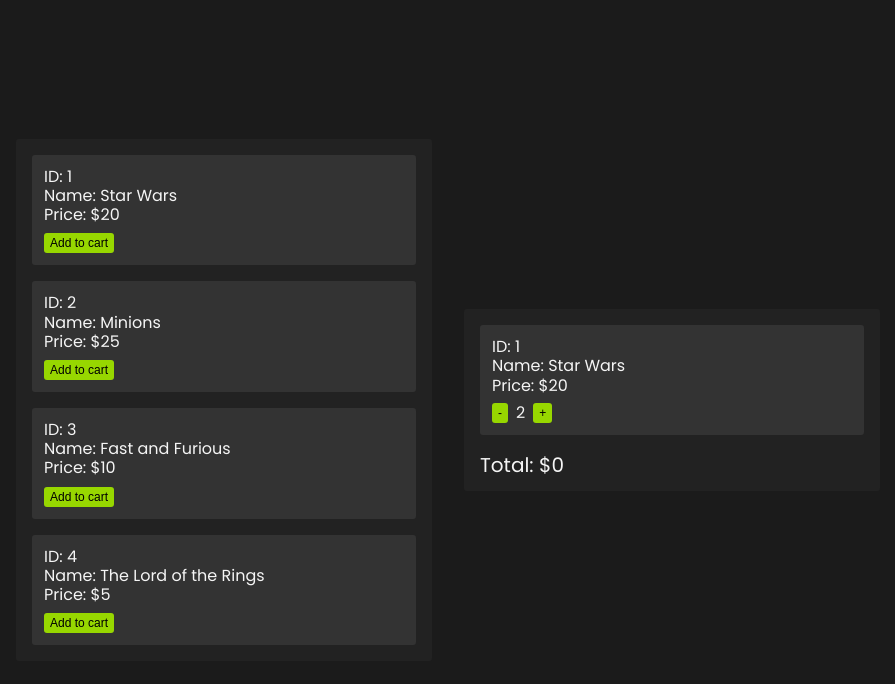
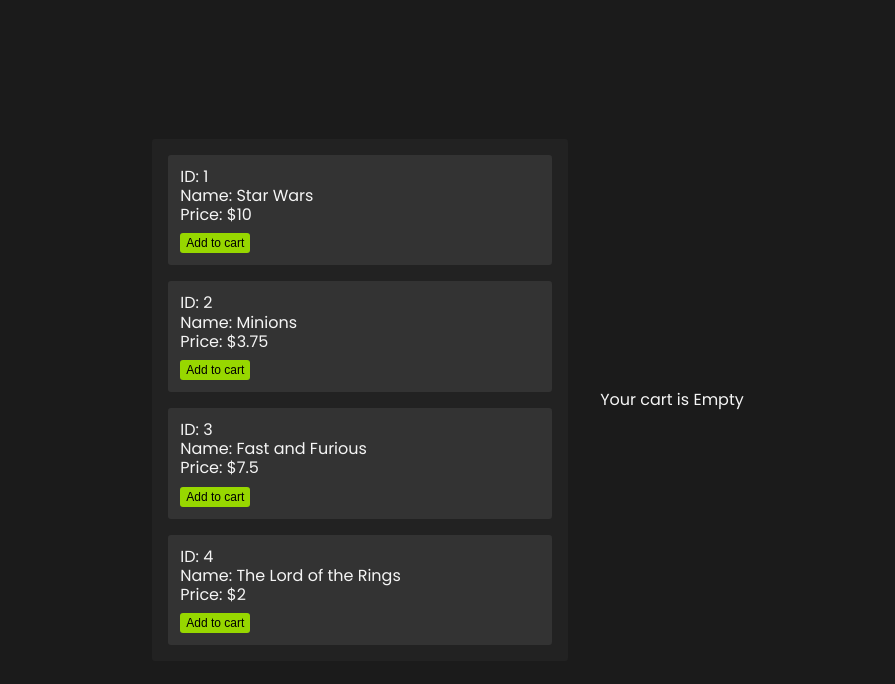
Before and after one commit to mediastream/mediastream-challenge-react, a React (Create React App) app: page /01 in a window 1280 px wide. Shown: the top 684 px of the page, without its empty margins (192-1087 px from the left). Built offline with nearby package versions, Linux system fonts and the light colour scheme.

Commit message:
Exercise 1 Done

```diff
--- a/package.json
+++ b/package.json
@@ -11,6 +11,7 @@
     "react-dom": "^17.0.2",
     "react-router-dom": "^5.2.1",
     "react-scripts": "4.0.3",
+    "react-use-cart": "^1.13.0",
     "web-vitals": "^1.0.1"
   },
   "scripts": {
--- a/src/components/pages/Exercise01/assets/styles.css
+++ b/src/components/pages/Exercise01/assets/styles.css
@@ -73,6 +73,12 @@
   margin-top: .5em;
 }
 
+.movies__cart-card-removeItem {
+  display: flex;
+  align-items: center;
+  margin-top: 1em;
+}
+
 .movies__cart-card span {
   margin: 0 .5em;
 }
@@ -90,3 +96,7 @@
   margin-top: 1em;
   font-size: 1.25em;
 }
+
+.text-center{
+  text-align: center;
+}
--- /dev/null
+++ b/src/components/pages/Exercise01/components/Cart.js
@@ -0,0 +1,65 @@
+import { useCart } from "react-use-cart";
+
+const Cart = () => {
+    const {
+        isEmpty,
+        totalUniqueItems,
+        items,
+        totalItems,
+        cartTotal,
+        updateItemQuantity,
+        removeItem,
+    } = useCart();
+
+    if (isEmpty) return <h1 className="text-center"> Your cart is Empty </h1>;
+
+    return (
+        <div className="movies__cart">
+        <h3>Cart ({totalUniqueItems}) total Item :({totalItems})</h3>
+        <ul>
+            {items.map((item) => {
+                return (
+                    <li key={item.id} className="movies__cart-card">
+                        <ul>
+                            <li>
+                                ID: {item.id}
+                            </li>
+                            <li>
+                                Name: {item.name}
+                            </li>
+                            <li>
+                                Price: ${item.price}
+                            </li>
+                            <li>
+                                Quantity: {item.quantity}
+                            </li>
+                        </ul>
+                        <div className="movies__cart-card-quantity">
+                            <button onClick={() => updateItemQuantity(item.id, item.quantity - 1)}>
+                                -
+                            </button>
+                            <span>
+                                {item.quantity}
+                            </span>
+                            <button onClick={() => updateItemQuantity(item.id, item.quantity + 1)}>
+                                +
+                            </button>
+                        </div>
+                        <div className="movies__cart-card-removeItem">
+                            <button onClick={() => removeItem(item.id)}>
+                                remove item
+                            </button>
+                        </div>
+                    </li>
+                );
+            })}
+        </ul>
+            <div className="movies__cart-total">
+                <p>Total: ${cartTotal}USD</p>
+            </div>
+        </div>
+
+    );
+};
+
+export default Cart;
--- /dev/null
+++ b/src/components/pages/Exercise01/components/ItemCart.js
@@ -0,0 +1,31 @@
+import React from "react";
+import { useCart } from "react-use-cart";
+
+const ItemsCart = ({
+    id,
+    name,
+    price,
+    item
+}) => {
+  const { addItem } = useCart();
+  return (
+    <li key={id} className="movies__list-card">
+        <ul>
+            <li>
+                ID: {id}
+            </li>
+            <li>
+                Name: {name}
+            </li>
+            <li>
+                Price: ${price}
+            </li>
+        </ul>
+        <button onClick={() => addItem(item)}>
+            Add to cart
+        </button>
+    </li>
+  );
+};
+
+export default ItemsCart;
--- /dev/null
+++ b/src/components/pages/Exercise01/data/discountRules.js
@@ -0,0 +1,16 @@
+const discountRules = [
+    {
+        moviesGroupId: [3, 2],
+        discount: 0.25
+    },
+    {
+        moviesGroupId: [2, 4, 1],
+        discount: 0.5
+    },
+    {
+        moviesGroupId: [4, 2],
+        discount: 0.1
+    }
+]
+
+export default discountRules
--- /dev/null
+++ b/src/components/pages/Exercise01/data/movies.js
@@ -0,0 +1,24 @@
+const moviesData = [
+    {
+      id: 1,
+      name: 'Star Wars',
+      price: 20
+    },
+    {
+      id: 2,
+      name: 'Minions',
+      price: 25
+    },
+    {
+      id: 3,
+      name: 'Fast and Furious',
+      price: 10
+    },
+    {
+      id: 4,
+      name: 'The Lord of the Rings',
+      price: 5
+    }
+]
+
+export default moviesData
--- a/src/components/pages/Exercise01/index.js
+++ b/src/components/pages/Exercise01/index.js
@@ -12,115 +12,40 @@
  */
 
 import './assets/styles.css'
-import { useState } from 'react'
+import { CartProvider } from "react-use-cart";
+import { useState, useEffect } from "react";
+import ItemCart from './components/ItemCart';
+import Cart from './components/Cart'
+import discountRules from './data/discountRules'
+import moviesData from './data/movies'
+import setItemsDiscounts from './utils/setItemsDiscounts';
 
 export default function Exercise01 () {
-  const movies = [
-    {
-      id: 1,
-      name: 'Star Wars',
-      price: 20
-    },
-    {
-      id: 2,
-      name: 'Minions',
-      price: 25
-    },
-    {
-      id: 3,
-      name: 'Fast and Furious',
-      price: 10
-    },
-    {
-      id: 4,
-      name: 'The Lord of the Rings',
-      price: 5
-    }
-  ]
+  const [movies, setMovies] = useState([]);
 
-  const discountRules = [
-    {
-      m: [3, 2],
-      discount: 0.25
-    },
-    {
-      m: [2, 4, 1],
-      discount: 0.5
-    },
-    {
-      m: [4, 2],
-      discount: 0.1
-    }
-  ]
-
-  const [cart, setCart] = useState([
-    {
-      id: 1,
-      name: 'Star Wars',
-      price: 20,
-      quantity: 2
-    }
-  ])
-
-  const getTotal = () => 0 // TODO: Implement this
+  useEffect(() => {
+    setMovies(setItemsDiscounts(moviesData, discountRules));
+  }, []);
 
   return (
-    <section className="exercise01">
-      <div className="movies__list">
-        <ul>
-          {movies.map(o => (
-            <li className="movies__list-card">
-              <ul>
-                <li>
-                  ID: {o.id}
-                </li>
-                <li>
-                  Name: {o.name}
-                </li>
-                <li>
-                  Price: ${o.price}
-                </li>
-              </ul>
-              <button onClick={() => console.log('Add to cart', o)}>
-                Add to cart
-              </button>
-            </li>
-          ))}
-        </ul>
-      </div>
-      <div className="movies__cart">
-        <ul>
-          {cart.map(x => (
-            <li className="movies__cart-card">
-              <ul>
-                <li>
-                  ID: {x.id}
-                </li>
-                <li>
-                  Name: {x.name}
-                </li>
-                <li>
-                  Price: ${x.price}
-                </li>
-              </ul>
-              <div className="movies__cart-card-quantity">
-                <button onClick={() => console.log('Decrement quantity', x)}>
-                  -
-                </button>
-                <span>
-                  {x.quantity}
-                </span>
-                <button onClick={() => console.log('Increment quantity', x)}>
-                  +
-                </button>
-              </div>
-            </li>
-          ))}
-        </ul>
-        <div className="movies__cart-total">
-          <p>Total: ${getTotal()}</p>
+    <CartProvider>
+      <section className="exercise01">
+        <div className="movies__list">
+          <ul>
+            {movies?.map((movie) => {
+              return (
+                <ItemCart
+                  id={movie.id}
+                  name={movie.name}
+                  price={movie.price}
+                  item={movie}
+                />
+              );
+            })}
+          </ul>
         </div>
-      </div>
-    </section>
+        <Cart />
+      </section>
+    </CartProvider >
   )
 }
--- /dev/null
+++ b/src/components/pages/Exercise01/utils/setItemsDiscounts.js
@@ -0,0 +1,31 @@
+const setItemsDiscounts = (data, discountRules) => {
+    data.map((item) => {
+        let discounts = []
+
+        /*
+          Filtro las peliculas que coincidan con el id dentro "discountRules->itemsGroupId"
+          itero los Ids por cada descuento y luego hago push al arreglo "discount".
+        */
+        discountRules.filter((discountRule) => {
+            discountRule.moviesGroupId.forEach(id => {
+                if(id === item.id){
+                    let discount = item.price * discountRule.discount
+                    discounts.push(discount);
+                }
+            });
+        })
+
+        /*
+          Hago uso del arreglo "discounts" para deducir correctamente el monto a descontar
+          al precio original de cada película.
+        */
+        if(discounts.length > 0){
+          discounts.forEach((discount) => item.price = item.price - discount)
+        }
+    })
+
+    console.log('Alter items Prices: ', data);
+    return data;
+}
+
+export default setItemsDiscounts
```
Also changed, not shown: 2 other files (tests, documents, lock files or other folders).
